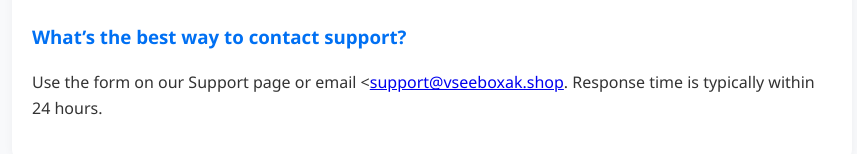
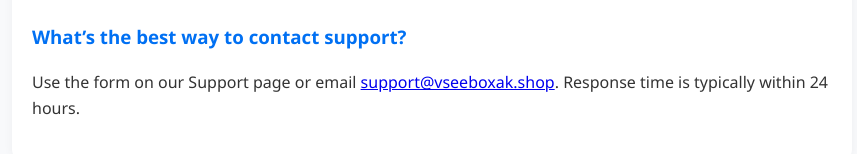
Before and after one commit to RizzHole/vseeboxak-site, a plain HTML site: page support.html in a window 1280 px wide. Shown: the part 2352-2506 px from the top of the page, without its empty margins (208-1065 px from the left). Drawn offline with Linux system fonts and the light colour scheme.

Commit message:
Update support.html

```diff
--- a/support.html
+++ b/support.html
@@ -155,7 +155,7 @@
       <p>Yes — enable it in Settings > Security > Parental Controls, where you can restrict app access or content categories.</p>
 
       <h3>What’s the best way to contact support?</h3>
-      <p>Use the form on our Support page or email <<a href="mailto:support@vseeboxak.shop">support@vseeboxak.shop</a>. Response time is typically within 24 hours.</p>
+      <p>Use the form on our Support page or email <a href="mailto:support@vseeboxak.shop">support@vseeboxak.shop</a>. Response time is typically within 24 hours.</p>
     </div>
   </section>
 </body>
```
